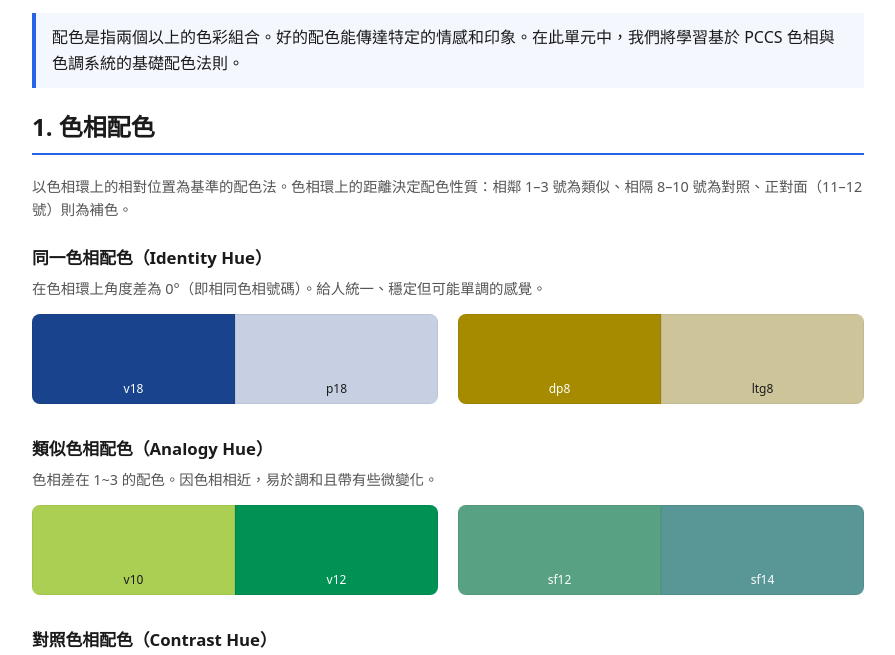
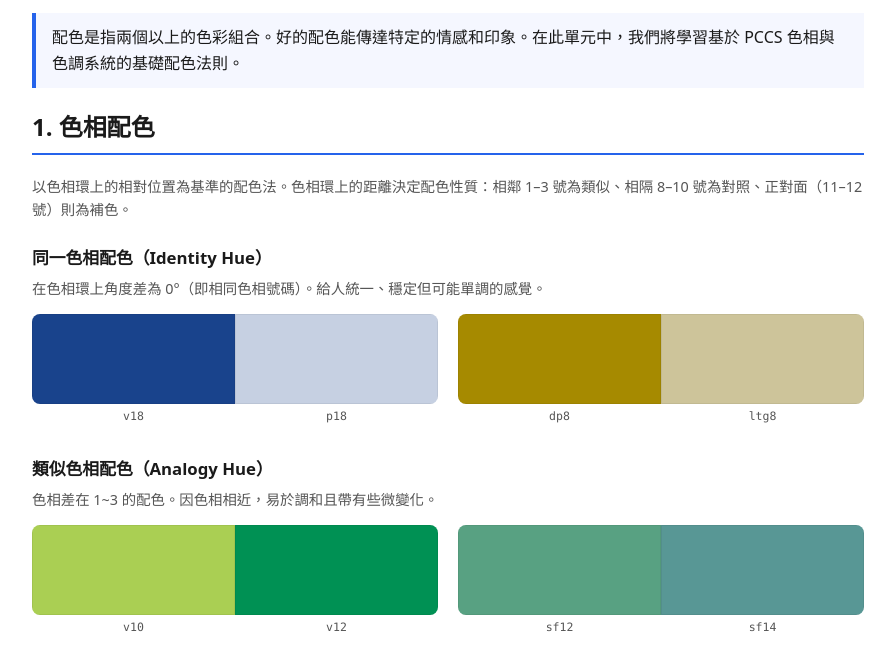
Before and after one commit to cating341/jpca-color-practice, a website with bundled scripts: page src/haishoku.html in a window 1280 px wide. Shown: the part 145-800 px from the top of the page, without its empty margins (192-1087 px from the left). Built offline with nearby package versions, Linux system fonts and the light colour scheme.

Commit message:
feat: move PCCS notation off color blocks to aligned labels below
Color swatches now render as pure color faces; PCCS notation is shown
in a .scheme-note-row beneath each swatch row, flex-aligned to each
block. Accent base column annotates the overlaid accent as "base ＋accent".

Co-Authored-By: Claude Opus 4.8 (1M context) <noreply@anthropic.com>

```diff
--- a/src/css/haishoku.css
+++ b/src/css/haishoku.css
@@ -47,11 +47,6 @@
 
 .scheme-swatch {
   flex-basis: 0;
-  display: flex;
-  align-items: flex-end;
-  justify-content: center;
-  padding-bottom: 6px;
-  font-size: 0.75rem;
   box-shadow: inset 0 0 0 1px rgba(0, 0, 0, 0.06);
 }
 
@@ -64,11 +59,24 @@
   transform: translateY(-50%);
   width: 46px;
   height: 46px;
+  border-radius: 3px;
+}
+
+/* ---- 色塊下方記號註記（與色塊列同 flex 比例對齊） ---- */
+.scheme-note-row {
   display: flex;
-  align-items: center;
-  justify-content: center;
-  font-size: 0.7rem;
-  border-radius: 3px;
+  gap: 0;
+  margin-top: 5px;
+}
+
+.scheme-note {
+  flex-basis: 0;
+  text-align: center;
+  font-size: 0.72rem;
+  color: #555;
+  font-family: ui-monospace, "Cascadia Code", Consolas, monospace;
+  line-height: 1.3;
+  white-space: nowrap;
 }
 
 /* ---- 窄螢幕：範例上下排列 ---- */
--- a/src/js/haishoku.js
+++ b/src/js/haishoku.js
@@ -12,24 +12,15 @@
     return;
   }
 
-  // 色塊上的文字用深色或白色（依背景亮度）
-  function textColorFor(hex) {
-    var rgb = hexToRgb(hex);
-    var luma = 0.299 * rgb.r + 0.587 * rgb.g + 0.114 * rgb.b;
-    return luma > 150 ? "#1a1a1a" : "#ffffff";
-  }
-
   // ---- 色卡渲染 ----
 
-  // 單一色塊（含記號標籤）
+  // 單一色塊（記號不放在色塊上，改於色塊下方註記）
   function renderSwatch(notation, flexGrow) {
     var hex = getSchemeColor(notation);
     var swatch = document.createElement("div");
     swatch.className = "scheme-swatch";
     swatch.style.backgroundColor = hex;
-    swatch.style.color = textColorFor(hex);
     swatch.style.flexGrow = flexGrow;
-    swatch.textContent = notation;
     return swatch;
   }
 
@@ -39,9 +30,16 @@
     var mark = document.createElement("div");
     mark.className = "accent-mark";
     mark.style.backgroundColor = hex;
-    mark.style.color = textColorFor(hex);
-    mark.textContent = notation;
     return mark;
+  }
+
+  // 色塊下方的記號註記，flex 比例與色塊列對齊
+  function renderNoteLabel(text, flexGrow) {
+    var label = document.createElement("div");
+    label.className = "scheme-note";
+    label.style.flexGrow = flexGrow;
+    label.textContent = text;
+    return label;
   }
 
   // 一個範例（色卡列）
@@ -56,6 +54,9 @@
     var row = document.createElement("div");
     row.className = "scheme-swatch-row layout-" + layout;
 
+    var noteRow = document.createElement("div");
+    noteRow.className = "scheme-note-row layout-" + layout;
+
     if (layout === "accent") {
       // [基調, 配合, 重點]：基調最寬、配合次之，重點色作小方形疊在基調色塊內
       var base = renderSwatch(example.colors[0], 5);
@@ -63,17 +64,22 @@
       base.appendChild(renderAccentMark(example.colors[2]));
       row.appendChild(base);
       row.appendChild(renderSwatch(example.colors[1], 3));
+      // 基調欄註記同時標出疊在其上的重點色（基調 ＋重點），配合欄標出配合色
+      noteRow.appendChild(renderNoteLabel(example.colors[0] + " ＋" + example.colors[2], 5));
+      noteRow.appendChild(renderNoteLabel(example.colors[1], 3));
     } else {
       // equal：全部等寬；separation：主色4:分離1:主色4
       var flexRatios = (layout === "separation") ? [4, 1, 4] : null;
       example.colors.forEach(function (notation, i) {
         var grow = flexRatios ? flexRatios[i] : 1;
         row.appendChild(renderSwatch(notation, grow));
+        noteRow.appendChild(renderNoteLabel(notation, grow));
       });
     }
 
     wrap.appendChild(row);
-    // 不顯示顏色文字標籤；角色與配色性質由色塊（PCCS 記號）、版面比例與區塊標題傳達
+    wrap.appendChild(noteRow);
+    // 顏色名稱不顯示；PCCS 記號於色塊下方註記，角色與配色性質由版面比例與區塊標題傳達
     return wrap;
   }
 
```
Also changed, not shown: docs/superpowers/specs/2026-06-03-haishoku-design.md (+7 -6 lines).
